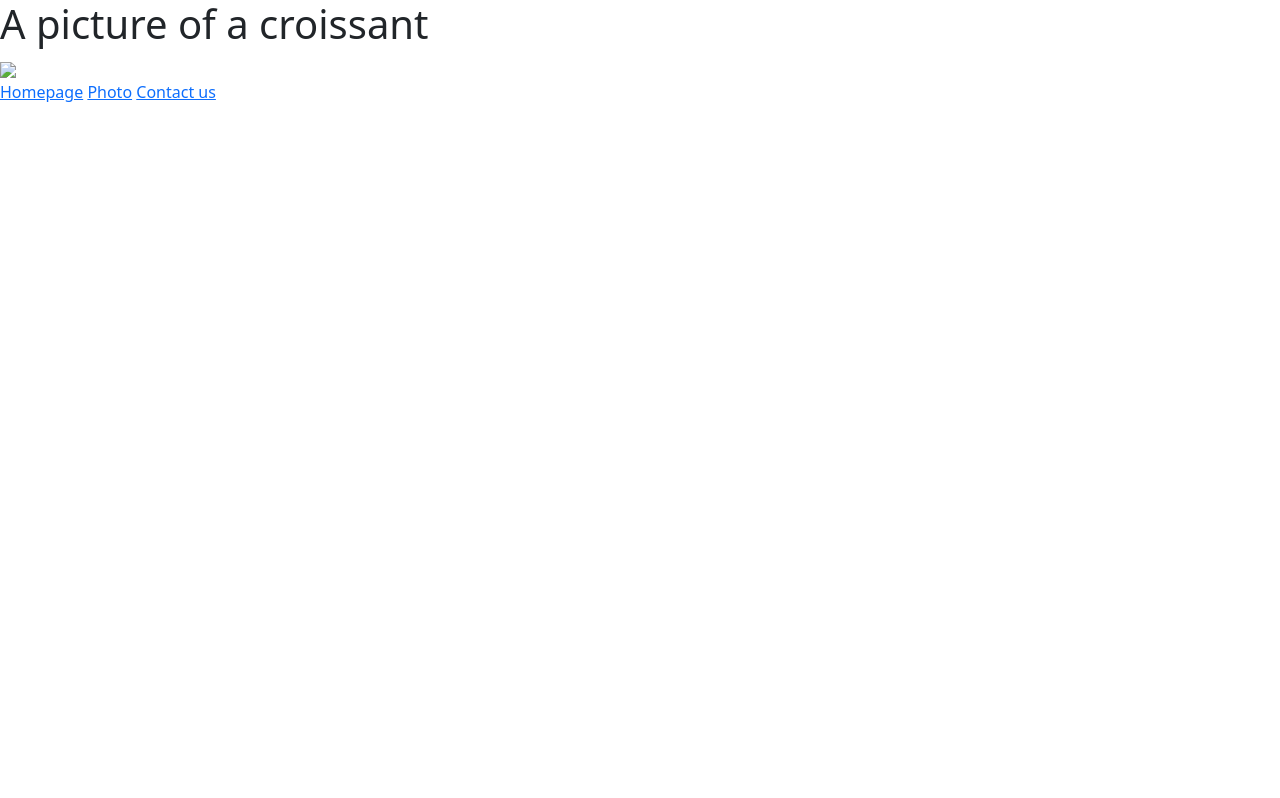
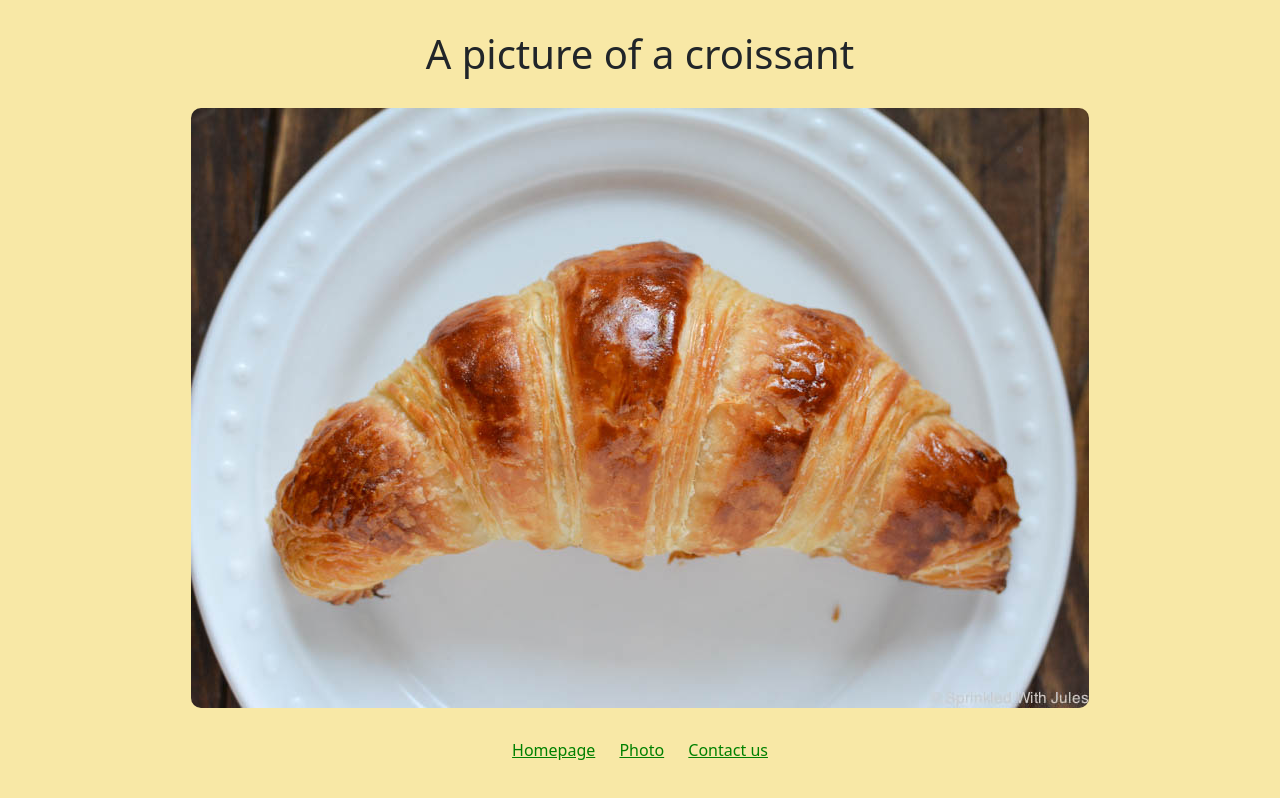
Before and after one commit to WQ-gold/Croissant, a plain HTML site: page photo.html in a window 1280 px wide. Drawn offline with nearby package versions, Linux system fonts and the light colour scheme; the site is published under a folder, as on GitHub Pages, so addresses that start at the root find nothing.

Commit message:
off live server and edited link

```diff
--- a/photo.html
+++ b/photo.html
@@ -4,18 +4,18 @@
   <meta charset="UTF-8">
   <meta http-equiv="X-UA-Compatible" content="IE=edge">
   <meta name="viewport" content="width=device-width, initial-scale=1.0">
-  <link rel="stylesheet" href="/Croissant/css/style.css">
+  <link rel="stylesheet" href="css/style.css">
   <link href="https://cdn.jsdelivr.net/npm/bootstrap@5.0.0-beta3/dist/css/bootstrap.min.css" rel="stylesheet"
     integrity="sha384-eOJMYsd53ii+scO/bJGFsiCZc+5NDVN2yr8+0RDqr0Ql0h+rP48ckxlpbzKgwra6" crossorigin="anonymous">
   <title>Photo - Croissant</title>
 </head>
 <body>
   <h1>A picture of a croissant</h1>
-  <img src="/Croissant/pic/croissant.jpg" class="croissant-photo">
+  <img src="pic/croissant.jpg" class="croissant-photo">
   <footer>
-   <a href="/Croissant">Homepage</a>
-   <a href="/Croissant/photo.html">Photo</a>
-   <a href="/Croissant/contact-us.html">Contact us</a>
+   <a href="../Croissant/index.html">Homepage</a>
+   <a href="../Croissant/photo.html">Photo</a>
+   <a href="../Croissant/contact-us.html">Contact us</a>
   </footer>
 </body>
 </html>
```
Also changed, not shown: contact-us.html (+4 -4 lines), index.html (+4 -4 lines).
